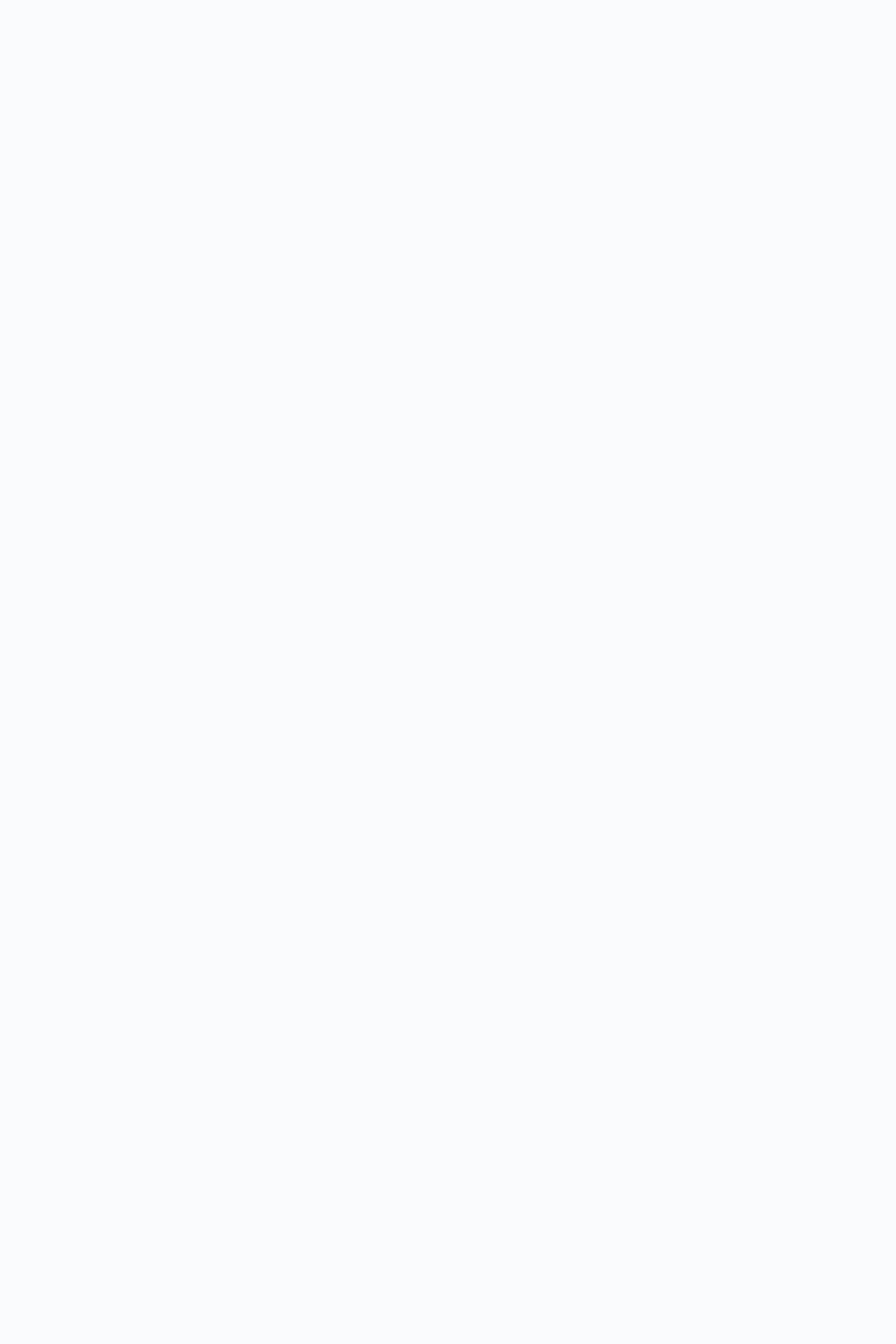
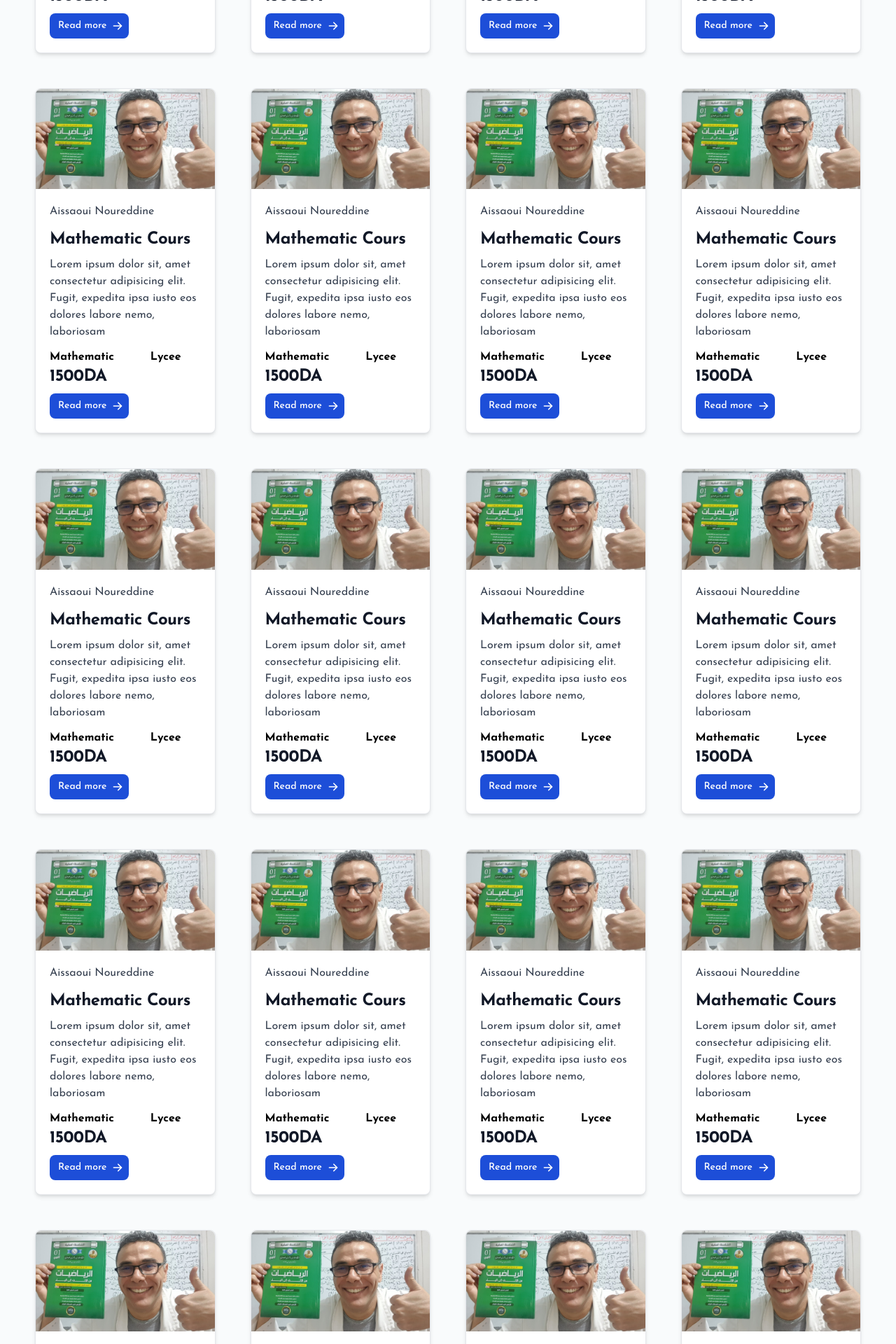
Before and after one commit to melissachall/GL, a React (Create React App) app in the folder GL-ENV/GL_PROJ/frontend/: page /Favorite in a window 1280 px wide. Before the commit this address had no page. Shown: the part 540-2460 px from the top of the page at 70% size. Before the commit the page ends 800 px from the top, so only its background shows below. Built offline with nearby package versions, Linux system fonts and the light colour scheme.

Commit message:
add favorite page

```diff
--- a/GL-ENV/GL_PROJ/frontend/src/App.js
+++ b/GL-ENV/GL_PROJ/frontend/src/App.js
@@ -5,7 +5,7 @@ import {
 } from "react-router-dom";
 
 import './App.css';
-import {Activate, Home, UserHome, Login, ResetPassword, ResetPasswordConfirm, Signup, Google, Announces} from './pages/index'
+import {Activate, Home, UserHome, Login, ResetPassword, ResetPasswordConfirm, Signup, Google, Announces, Favorite} from './pages/index'
 import store from './store';
 // import NotesListPages from './pages/NotesListPages'
 // import NotePage from './pages/NotePage'
@@ -22,6 +22,7 @@ function App() {
             <Route path="/" exact element={<Home/>} />
             <Route exact path="/user-home" element={<UserHome/>} />
             <Route exact path="/announces" element={<Announces/>} />
+            <Route exact path="/Favorite" element={<Favorite/>} />
             <Route exact path='/login' element={<Login/>} />
             <Route exact path='/signup' element={<Signup/>} />
             <Route exact path='/google' element={<Google/>} />
--- /dev/null
+++ b/GL-ENV/GL_PROJ/frontend/src/pages/Favorite/Favorite.css
@@ -0,0 +1,17 @@
+:root {
+    --color1: #EFFFFD;
+    --color2: #B8FFF9;
+    --color3: #85F4FF;
+    --color4: #42C2FF;
+}
+
+.main-color {
+    background: linear-gradient(90deg, var(--color2), var(--color4));
+}
+
+h1 {
+  font-size: 72px;
+  background: -webkit-linear-gradient(#0014FF, #009EFF);
+  -webkit-background-clip: text;
+  -webkit-text-fill-color: transparent;
+}
--- /dev/null
+++ b/GL-ENV/GL_PROJ/frontend/src/pages/Favorite/Favorite.js
@@ -0,0 +1,36 @@
+  import './Favorite.css';
+  import {UserNavbar, Card, Footer} from '../../components/index'
+  import images from '../../assets/Images/index'
+
+  function Favorite() {
+    return (
+      <>
+        <UserNavbar />
+        <div className="grid grid-cols-1 lg:grid-cols-4 gap-[50px] m-[50px]">
+            <Card />
+            <Card />
+            <Card />
+            <Card />
+            <Card />
+            <Card />
+            <Card />
+            <Card />
+            <Card />
+            <Card />
+            <Card />
+            <Card />
+            <Card />
+            <Card />
+            <Card />
+            <Card />
+            <Card />
+            <Card />
+            <Card />
+            <Card />
+        </div>
+        <Footer />
+      </>
+    );
+  }
+
+export default Favorite;
--- a/GL-ENV/GL_PROJ/frontend/src/pages/index.js
+++ b/GL-ENV/GL_PROJ/frontend/src/pages/index.js
@@ -7,3 +7,4 @@ export {default as ResetPasswordConfirm} from './ResetPasswordConfirm/ResetPassw
 export {default as Signup} from './Signup/Signup'
 export {default as Google} from './Google/Google'
 export {default as Announces} from './Announces/Announces'
+export {default as Favorite} from './Favorite/Favorite'
```
